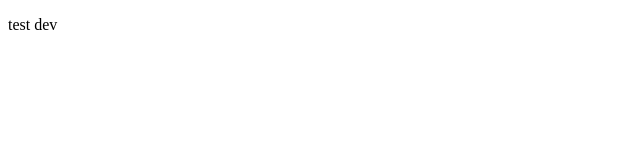
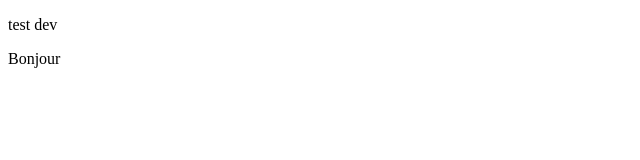
Before and after one commit to rickaed/rickTwisterBrain, an Angular app: page / in a window 1280 px wide. Shown: the top 160 px of the page, without its empty margins (0-640 px from the left). Built offline with nearby package versions, Linux system fonts and the light colour scheme.

Commit message:
Alex's first commit

```diff
--- a/src/app/app.component.html
+++ b/src/app/app.component.html
@@ -1 +1,3 @@
 <p>test dev</p>
+
+<p>Bonjour</p>
```
